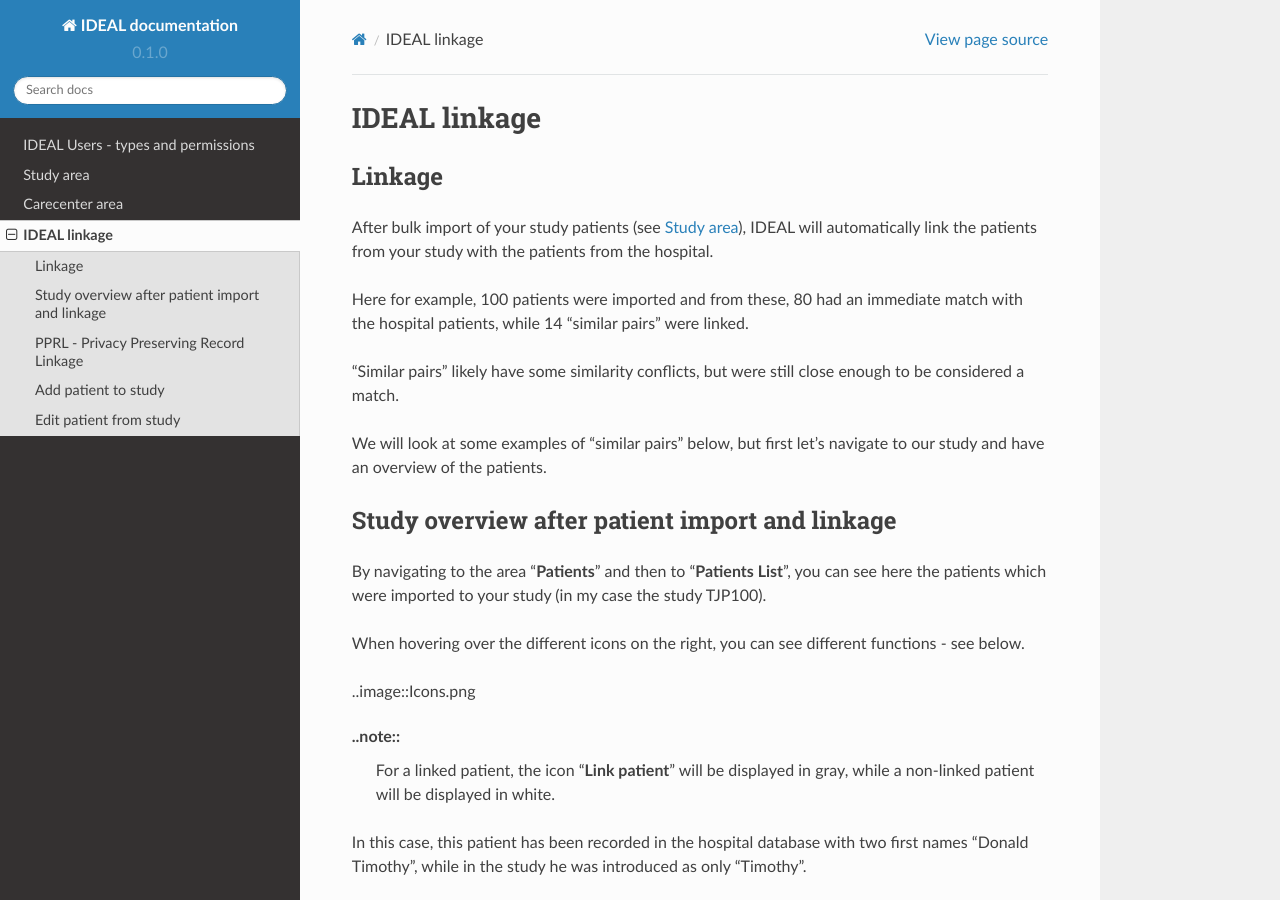
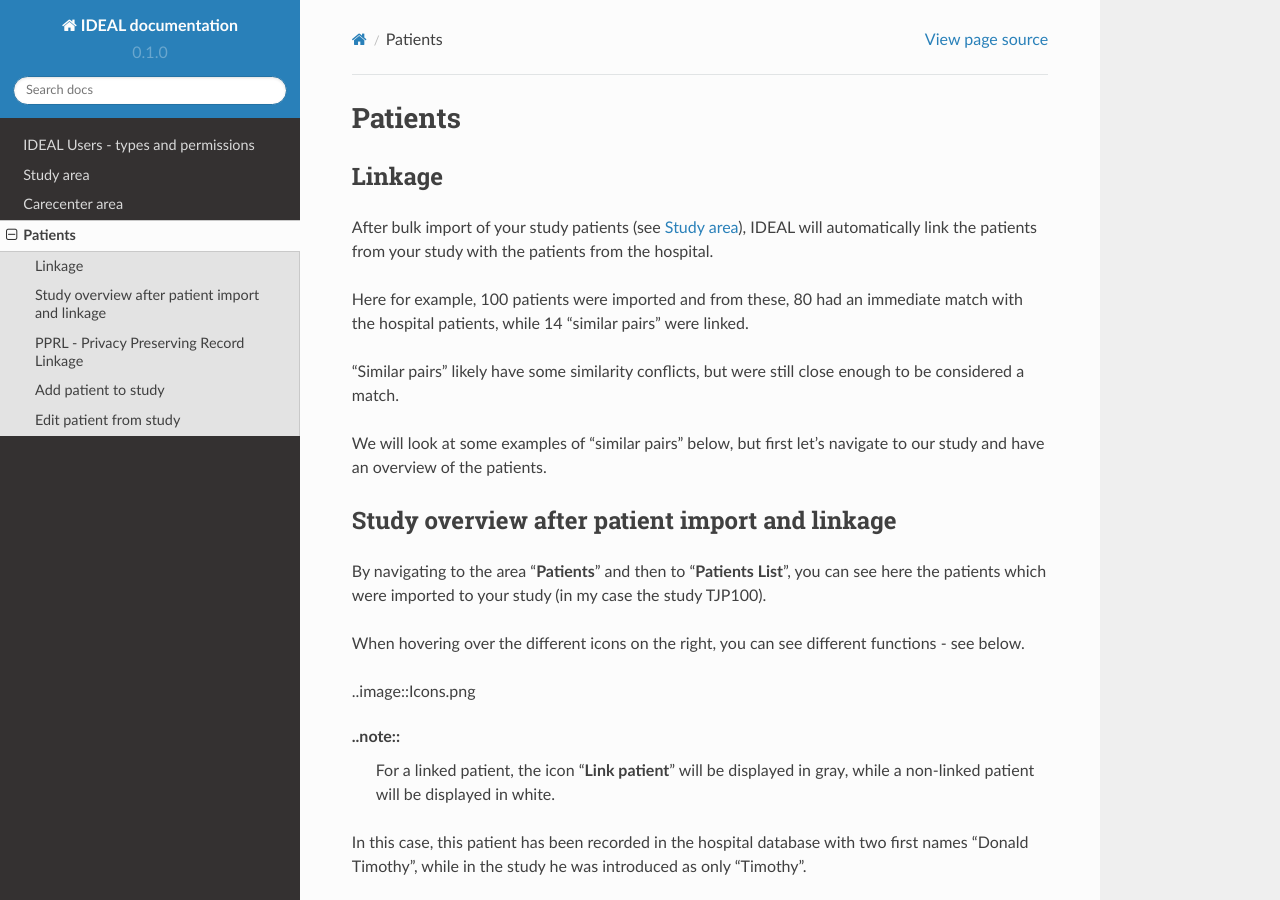
Before and after one commit to Nynuphar/IDEAL-doc, a Sphinx documentation site: the page built from docs/source/linkage.rst, in a window 1280 px wide and 900 px high. Built offline with Sphinx 7.4.7 and the Read the Docs theme 2.0.0, drawn with Linux system fonts in a browser that asks for light colours; pages that are not in the unit, such as notebooks, are missing from menus.

Commit message:
Update linkage.rst

```diff
--- a/docs/source/linkage.rst
+++ b/docs/source/linkage.rst
@@ -1,4 +1,4 @@
-IDEAL linkage
+Patients
 #####################
 
 Linkage
```
